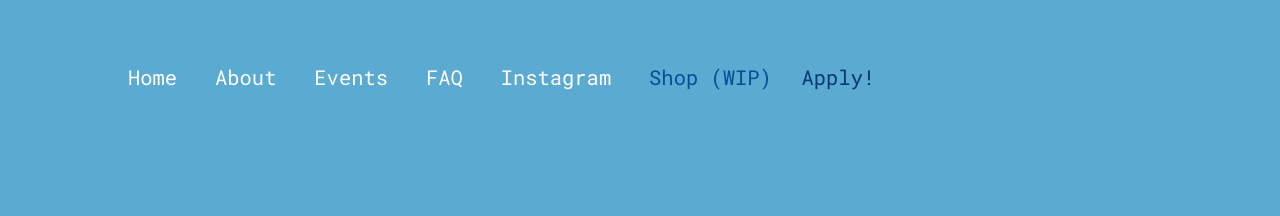
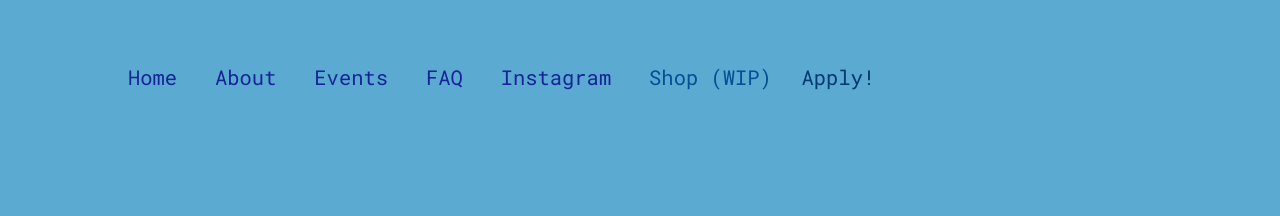
Before and after one commit to CoRE-Bing/CoRE-Bing.github.io, a plain HTML site: page index.html in a window 1280 px wide. Shown: the top 216 px of the page. Drawn offline with nearby package versions, Linux system fonts and the light colour scheme; a web font is replaced by a local one.

Commit message:
link is readable now :p

```diff
--- a/style.css
+++ b/style.css
@@ -76,7 +76,7 @@ img:hover {
 }
 .links {
   font-family: "Roboto Mono", monospace;
-  color: white;
+  color: rgb(23, 36, 151);
   font-size: 1.6vw;
   margin-right: 2vw;
 }
```
